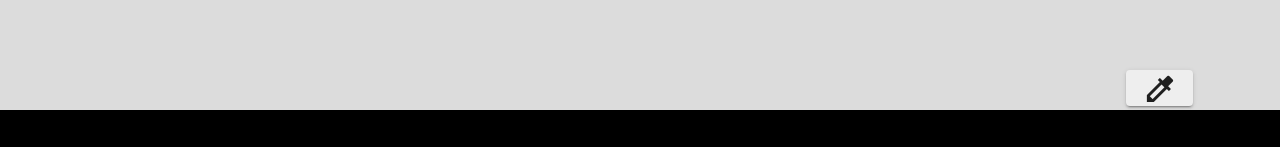
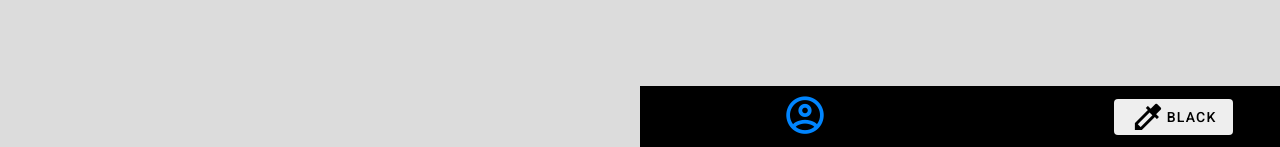
Before and after one commit to Aso2001385/-editor-front, a Nuxt app: page /design-preview in a window 1280 px wide. Shown: the part 650-797 px from the top of the page. Built offline with nearby package versions, Linux system fonts and the light colour scheme; what mavon-editor would draw is missing.

Commit message:
デザイン調整

```diff
--- a/pages/design-preview.vue
+++ b/pages/design-preview.vue
@@ -1,14 +1,6 @@
 <template>
   <div class="markdown-editor">
     <client-only>
-      <v-btn
-        color="grey lighten-3"
-        style="z-index: 2; position: absolute; margin-left: 88%; top: 90%"
-        @click="color(colorNumber)"
-      >
-        <v-icon large :class="colorName + '--text'" style="font-size: 35px"> mdi-eyedropper-variant</v-icon>
-        <div :class="colorName + '--text'">{{ colorName }}</div>
-      </v-btn>
       <mavon-editor
         :toolbars="markdownOption"
         language="ja"
@@ -18,14 +10,15 @@
         :class="colorName + '--text'"
       />
     </client-only>
-    <v-container style="background-color: #dcdcdc; width: 50%; position: absolute; top: 0; z-index: 0" class="mt-10%">
+    <!-- 左半分に画面を重ねる(z-index使用) -->
+    <v-container style="background-color: #dcdcdc; width: 50%; position: absolute; top: 0; z-index: 2" class="mt-10%">
       <v-col v-for="(preview, index) in default_previews" :key="index" cols="4" style="float: left">
         <ProjectList
           :ProjectData="(ProjectData = { PreviewId: preview.id, PreviewName: preview.name, PreviewText: preview.text })"
         />
       </v-col>
       <v-col cols="4" style="float: left; margin-top: 2.5rem">
-        <NuxtLink to="/create-editor" class="white--text" style="text-decoration: none">
+        <nuxt-link to="/create-editor" class="white--text" style="text-decoration: none">
           <div class="mt-5" style="width: 100%">
             <v-col
               cols="12"
@@ -48,25 +41,35 @@
               <p style="font-size: 20px; margin-left: 3%; margin-bottom: 0.2rem; color: #212121">Project新規作成</p>
             </v-col>
           </div>
-        </NuxtLink>
+        </nuxt-link>
       </v-col>
     </v-container>
-    <footer style="background-color: black; position: absolute; bottom: 0; width: 100%">
-      <p>テスト</p>
+    <footer style="background-color: black; position: absolute; bottom: 0; width: 100%; height: 8%">
+      <v-row>
+        <v-col style="margin-top: 0.5%; margin-left: 60%; z-index: 2">
+          <Nuxt-link to="/information" style="text-decoration: none">
+            <v-icon large color="#0085ff" style="font-size: 45px">mdi-account-circle-outline</v-icon>
+          </Nuxt-link>
+        </v-col>
+        <v-btn
+          color="grey lighten-3"
+          style="z-index: 2; position: absolute; margin-left: 88%; top: 20%"
+          @click="color(colorNumber)"
+        >
+          <v-icon large :class="colorName + '--text'" style="font-size: 35px">mdi-eyedropper-variant</v-icon>
+          <div :class="colorName + '--text'">{{ colorName }}</div>
+        </v-btn>
+      </v-row>
     </footer>
   </div>
 </template>
-
-<script>
-const textarea = document.getElementById('')
-textarea.readOnly = true
-</script>
 
 <script>
 export default {
   data() {
     return {
       MarkData: '# デザイン・カラー確認用文章 \n ## この画面は書き込み不可になっています',
+      default_previews: null,
       markdownOption: {
         bold: true,
         italic: true,
@@ -91,20 +94,28 @@ export default {
       markdown: '# Marked in the browserRendered by **marked**.',
     }
   },
+  mounted() {
+    this.markData = localStorage.getItem('MarkdownData')
+    this.colorName = localStorage.getItem('MarkdownColor')
+    if (this.colorName === null) {
+      this.colorName = 'black'
+    }
+  },
   methods: {
-    getMarkData() {
-      localStorage.setItem('markdownData', this.markData)
-      alert(this.markData)
-      this.markData = ''
-    },
-    setMarkData() {
-      this.markData = localStorage.getItem('markdownData')
-      alert(this.markData)
-    },
+    // getMarkData() {
+    //   localStorage.setItem('markdownData', this.markData)
+    //   alert(this.markData)
+    //   this.markData = ''
+    // },
+    // setMarkData() {
+    //   this.markData = localStorage.getItem('markdownData')
+    //   alert(this.markData)
+    // },
     EditorData() {
       localStorage.setItem('MarkdownData', this.markData)
     },
     color(value) {
+      console.log('反応')
       if (value === 1) {
         this.colorNumber = value + 1
         this.colorName = 'red'
@@ -128,13 +139,6 @@ export default {
       }
     },
   },
-  mounted() {
-    this.markData = localStorage.getItem('MarkdownData')
-    this.colorName = localStorage.getItem('MarkdownColor')
-    if (this.colorName === '') {
-      this.colorName = 'black'
-    }
-  },
 }
 </script>
 
@@ -142,6 +146,9 @@ export default {
 .markdown-editor {
   width: 100%;
   height: 100%;
-  pointer-events: none;
+}
+
+body {
+  overflow: hidden;
 }
 </style>
```
